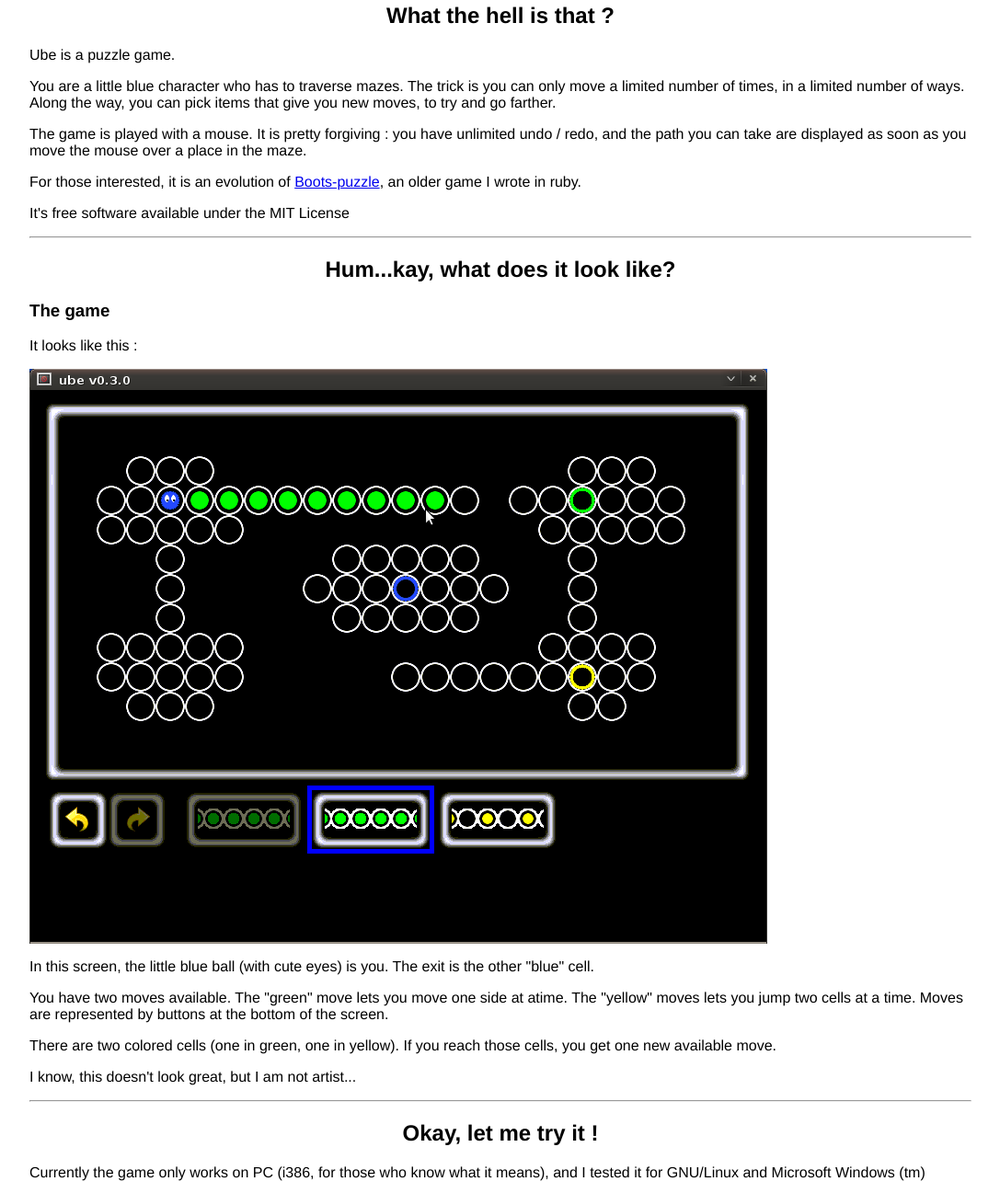
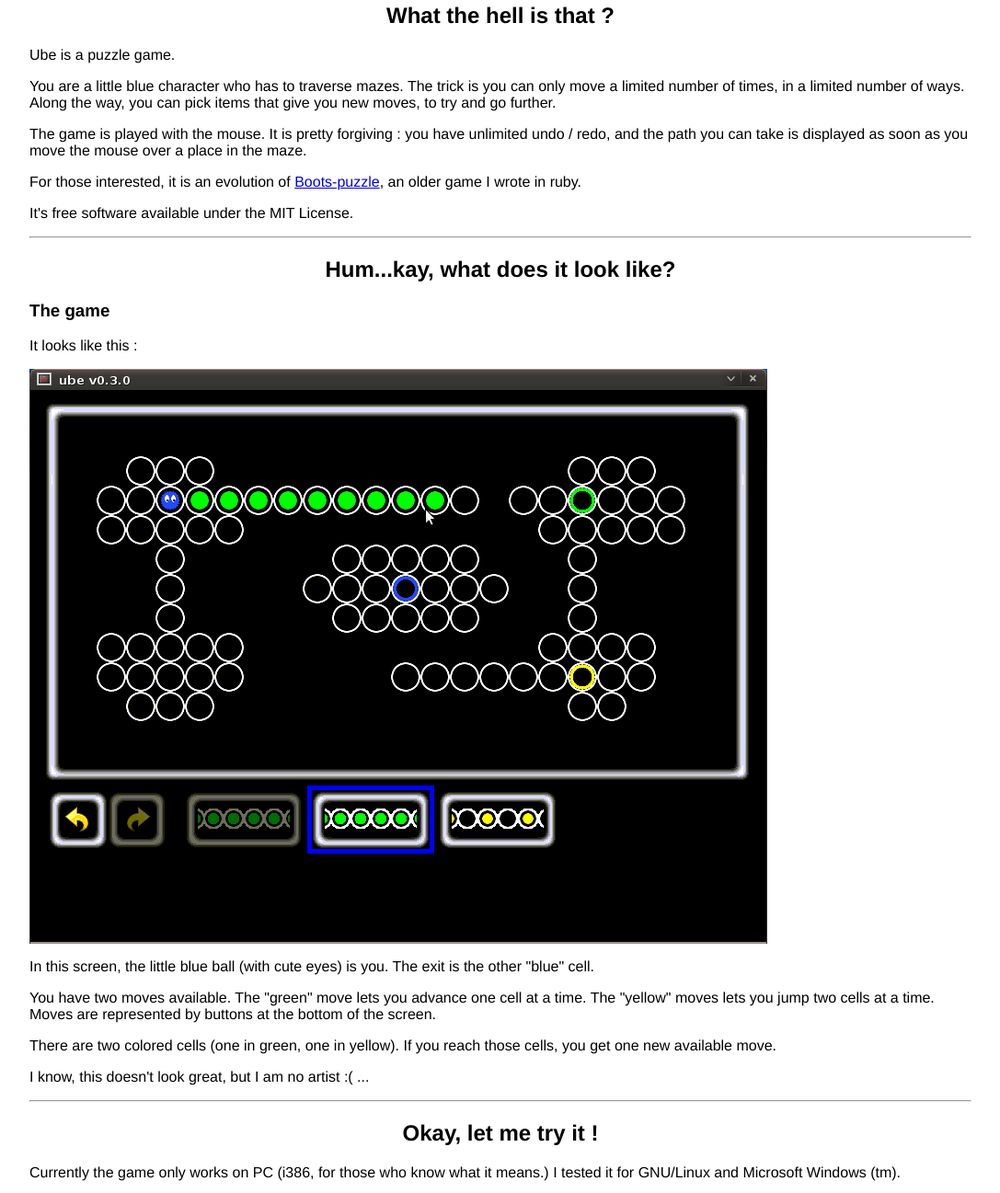
Before and after one commit to phtrivier/ph.on.things.free.fr, a plain HTML site: page projects/ube/index.html in a window 1280 px wide. Shown: the part 151-1448 px from the top of the page at 92% size, without its empty margins (96-1183 px from the left). Drawn offline with Linux system fonts and the light colour scheme.

Commit message:
improved ube page, and added favicon

```diff
--- a/projects/ube/index.html
+++ b/projects/ube/index.html
@@ -2,6 +2,7 @@
  <head>
   <title>Ube Home Page</title>
   <link href="../../css/site.css" type="text/css" rel="stylesheet"/>
+  <link rel="icon" type="image/png" href="pics/ube.png" />
  </head>
  <body>
 
@@ -10,7 +11,8 @@
    <h1>Ube</h1>
 
    <div class="navigation">
-     <a href="#concept">The game</a> <a href="#screenshots">Screenshots</a> <a href="#downloads">Downloads</a> <a href="#complaints">Expected complaints</a>
+     <a href="#concept">The game</a> <a href="#screenshots">Screenshots</a> <a href="#downloads">Downloads</a> <a href="#complaints">Expected
+     complaints</a>
    </div>
 
    <hr/>
@@ -20,15 +22,15 @@
 
    <p>You are a little blue character who has to traverse mazes.
      The trick is you can only move a limited number of times, in a limited number of ways.
-     Along the way, you can pick items that give you new moves, to try and go farther. </p>
+     Along the way, you can pick items that give you new moves, to try and go further. </p>
 
-   <p>The game is played with a mouse. It is pretty forgiving : you have unlimited undo / redo, and the path you can take
-     are displayed as soon as you move the mouse over a place in the maze.</p>
+   <p>The game is played with the mouse. It is pretty forgiving : you have unlimited undo / redo, and the path you can take
+     is displayed as soon as you move the mouse over a place in the maze.</p>
 
    <p>For those interested, it is an evolution of <a href="../../projects/boots-puzzle/index.html">Boots-puzzle</a>, an older
      game I wrote in ruby.</p>
 
-   <p>It's free software available under the MIT License</p>
+   <p>It's free software available under the MIT License.</p>
 
    <hr/>
 
@@ -41,20 +43,20 @@
    <img src="pics/v0.3/in-game.png" alt="Screenshot from ube main game screen, v0.3.0"/>
 
    <p>In this screen, the little blue ball (with cute eyes) is you. The exit is the other "blue" cell.</p>
-   <p>You have two moves available. The "green" move lets you move one
-     side at atime. The "yellow" moves lets you jump two cells at a
+   <p>You have two moves available. The "green" move lets you advance one
+     cell at a time. The "yellow" moves lets you jump two cells at a
      time. Moves are represented by buttons at the bottom of the screen.</p>
    <p>There are two colored cells (one in green, one in yellow). If you reach those cells, you get one
      new available move.</p>
 
-   <p>I know, this doesn't look great, but I am not artist...</p>
+   <p>I know, this doesn't look great, but I am no artist :( ...</p>
 
    <hr/>
 
    <h2><a name="downloads">Okay, let me try it !</a></h2>
 
    <p>Currently the game only works on PC (i386, for those who know
-     what it means), and I tested it for GNU/Linux and Microsoft Windows (tm)</p>
+     what it means.) I tested it for GNU/Linux and Microsoft Windows (tm).</p>
 
    <table class="downloads">
      <tr>
@@ -101,12 +103,11 @@
 
    <p>A Microsoft Windows (tm) version is available
    : <a href="releases/ube-0.3.0-setup.exe">Ube 0.3.0 for
-   windows</a>. It is a self-contained installer. No known virus, but
+   Windows</a>. It is a self-contained installer. No known virus, but
    check it if you're paranoid ;)</p>
 
    <p>I've only tested it on Windows XP (tm), so if you have any issue
    with Windows Vista (tm) or Windows Seven (tm), drop a note !</p>
-
 
    <h3>Development version</h3>
 
@@ -125,8 +126,6 @@
    <h2><a name="complaints">This doesn't work !!!!!</a></h2>
    <p>Okay, you can shout at phtrivier AT yahoo DOT fr, I might even be able to help !</p>
 
-   <hr/>
-
    <h2>This looks like crap !!!!</h2>
    <p>I'am glad you mentionned it. I know. Thanks for nicely offering
    to help ;) </p>
@@ -139,7 +138,7 @@
 
    <h2>Where is the documentation ???</h2>
 
-   <p>None for the moment, there will definitely be a 'tutorial' sometimes.</p>
+   <p>There is none for the moment, there will definitely be a 'tutorial' sometimes.</p>
 
    <br/>
    <br/>
```
Also changed, not shown: projects/ube/pics/ube.png (added).
